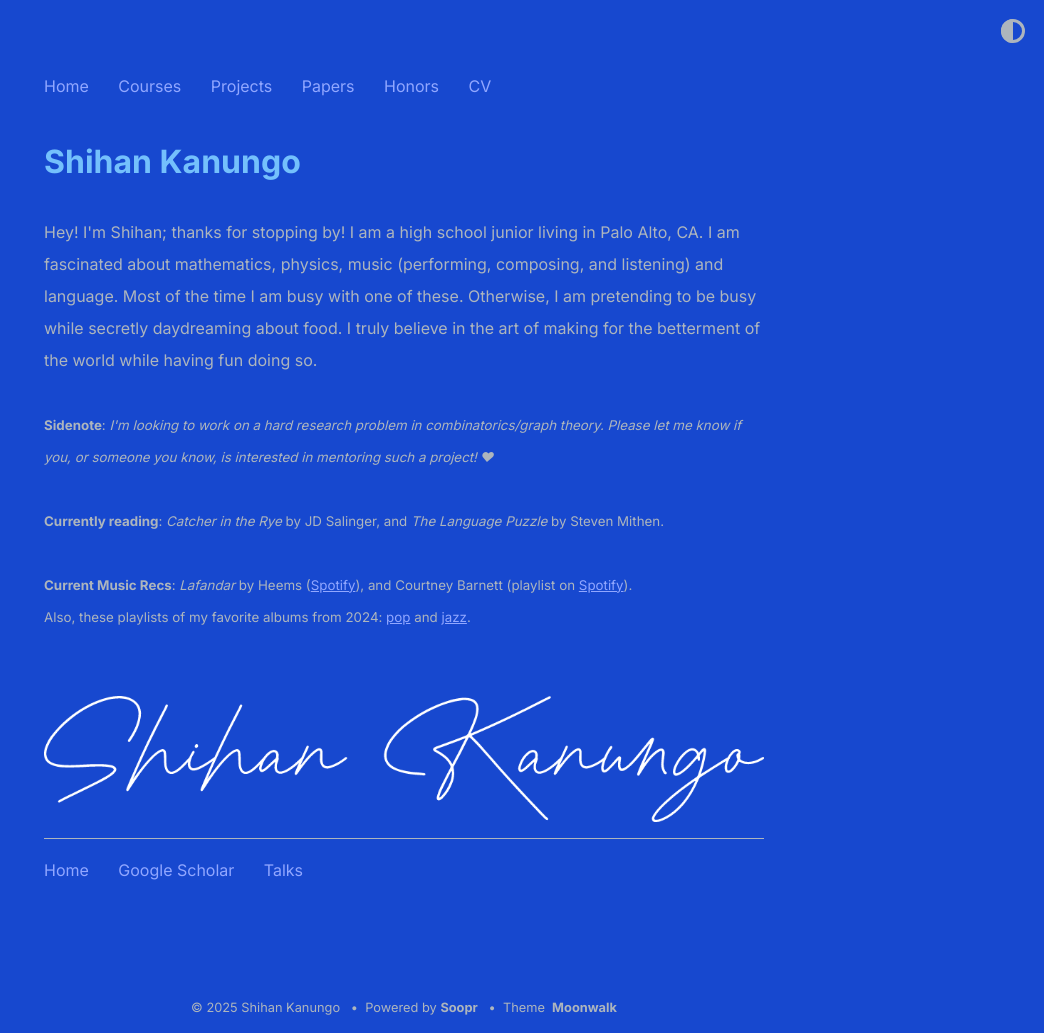
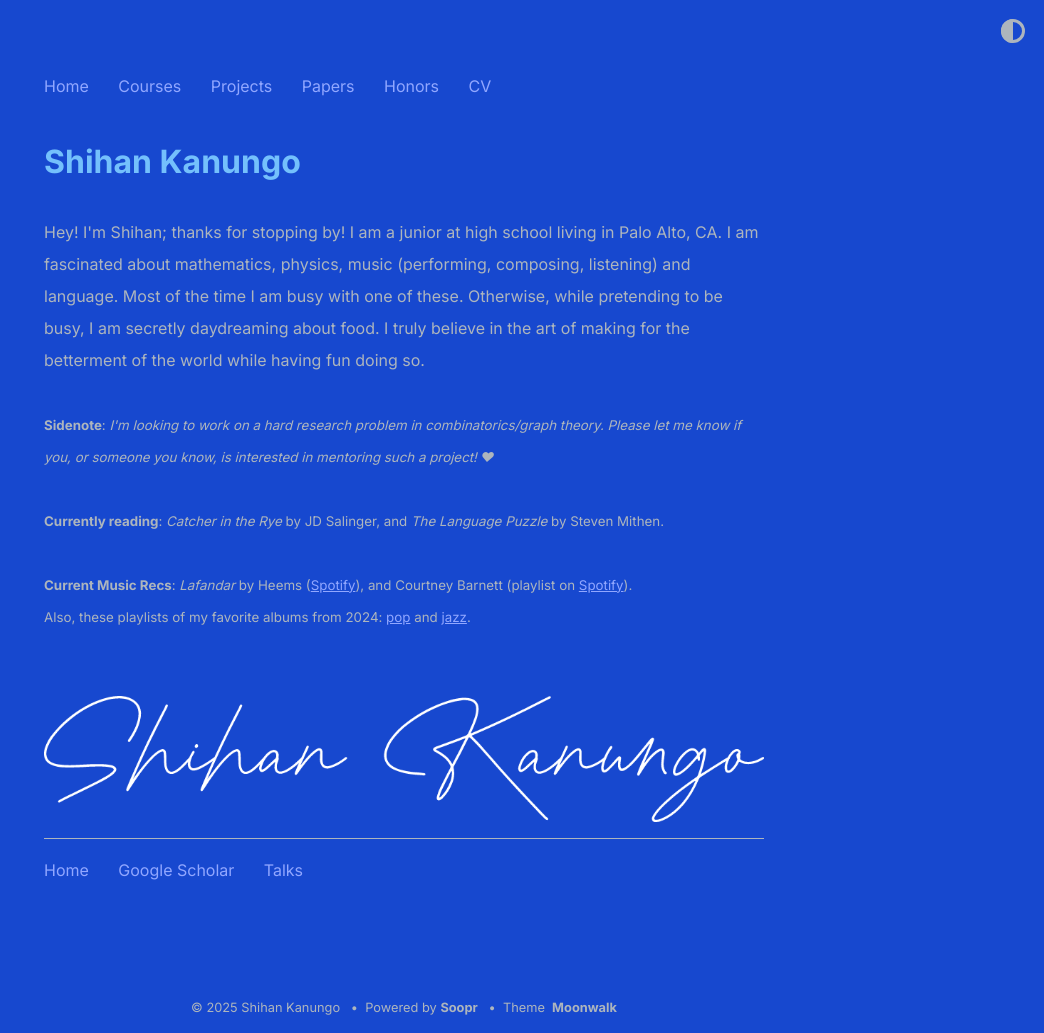
Before and after one commit to shihankanungo/shihankanungo.github.io, a Jekyll site: the page built from index.md, in a window 1280 px wide. Shown: the whole page, without its empty margins (236-1280 px from the left). Built offline with Jekyll 4.4.1, drawn with Linux system fonts in a browser that asks for light colours.

Commit message:
Update _config.yml

```diff
--- a/_config.yml
+++ b/_config.yml
@@ -2,7 +2,7 @@
 author: Shihan Kanungo
 url: https://www.shihankanungo.github.io/shihanmoonwalk/ # root address of the site
 description: > # description of the site (multiple lines allowed)
-  Hey! I'm Shihan; thanks for stopping by! I am a high school junior living in Palo Alto, CA. I am fascinated about mathematics, physics, music (performing, composing, and listening) and language. Most of the time I am busy with one of these. Otherwise, I am pretending to be busy while secretly daydreaming about food. I truly believe in the art of making for the betterment of the world while having fun doing so.
+  Hey! I'm Shihan; thanks for stopping by! I am a junior at high school living in Palo Alto, CA. I am fascinated about mathematics, physics, music (performing, composing, listening) and language. Most of the time I am busy with one of these. Otherwise, while pretending to be busy, I am secretly daydreaming about food. I truly believe in the art of making for the betterment of the world while having fun doing so.
           <br /><br />
 
           <small><b>Sidenote</b>: <i>I'm looking to work on a hard research problem in combinatorics/graph theory. Please let me know if you, or someone you know, is interested in mentoring such a project! ♥︎ </i></small>
```
